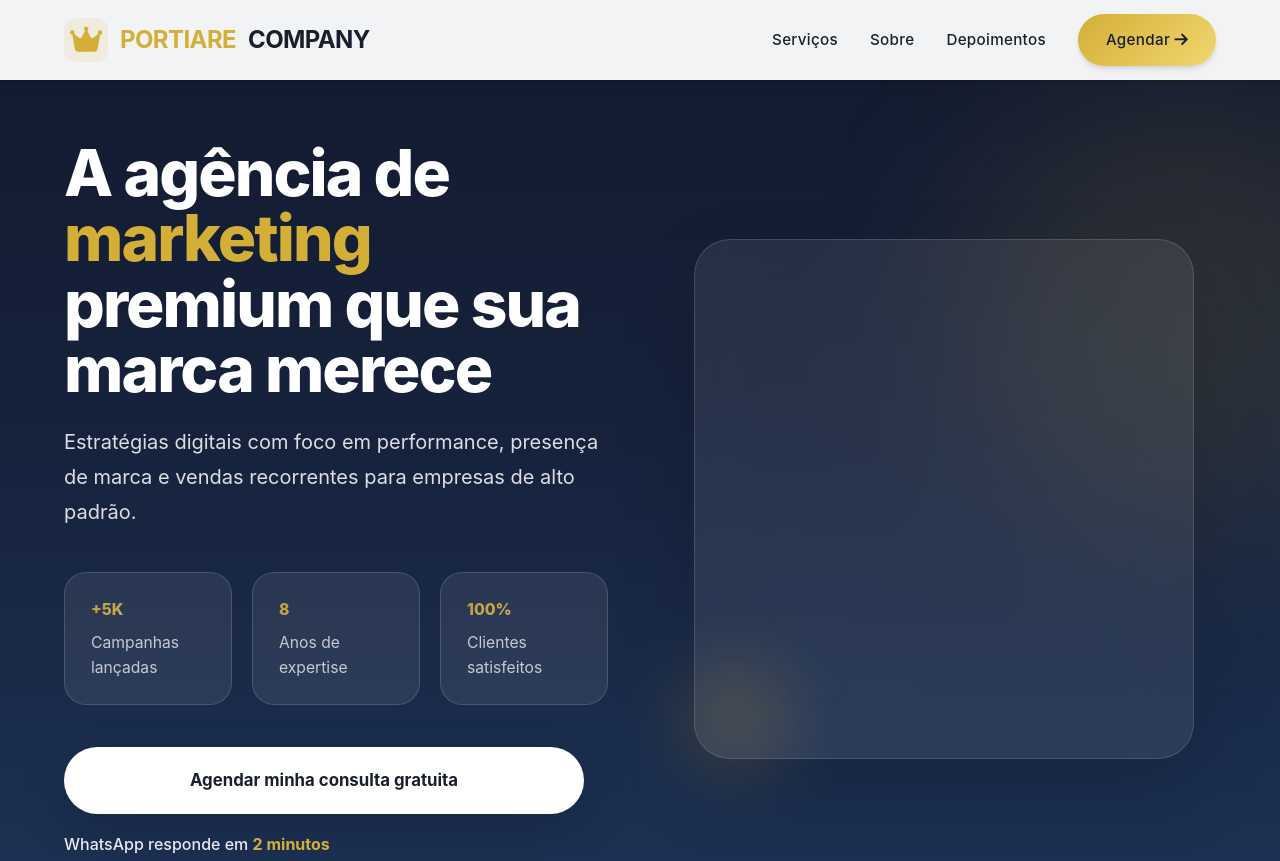
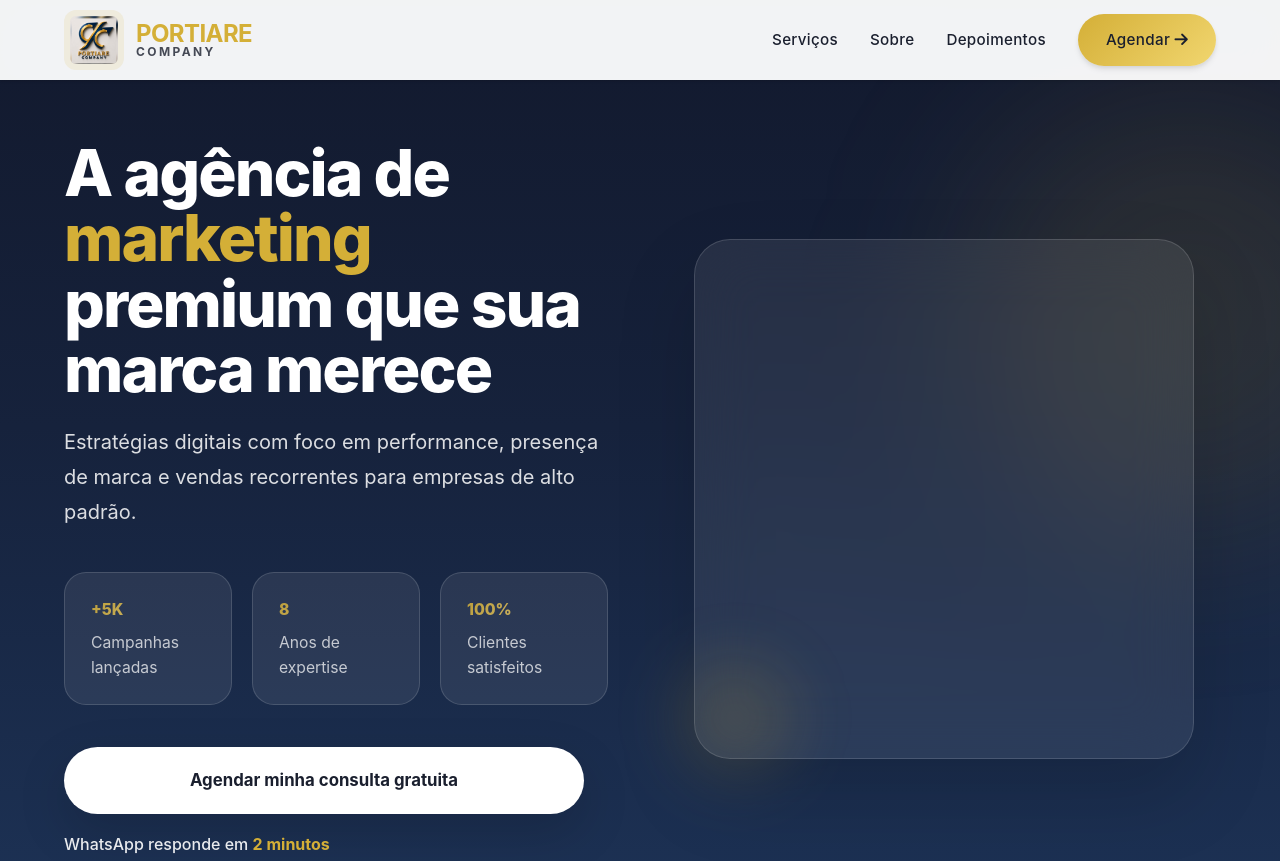
Before and after one commit to jazielesdra01/Portiare-Company, a plain HTML site: page index.html in a window 1280 px wide. Shown: the top 861 px of the page. Drawn offline with Linux system fonts and the light colour scheme; some icons are missing.

Commit message:
p1
Co-authored-by: Copilot <copilot@github.com>

```diff
--- a/assets/css/style.css
+++ b/assets/css/style.css
@@ -88,7 +88,7 @@ body {
 }
 
 .logo i {
-    font-size: 1.8rem;
+    font-size: 1.6rem;
     color: var(--gold);
     background: rgba(212,175,55,0.12);
     width: 44px;
@@ -97,6 +97,39 @@ body {
     display: flex;
     align-items: center;
     justify-content: center;
+}
+
+.logo-mark {
+    display: flex;
+    align-items: center;
+    gap: 10px;
+}
+
+.logo-image {
+    width: 44px;
+    height: 44px;
+    object-fit: contain;
+    border-radius: 12px;
+    background: rgba(212,175,55,0.12);
+    padding: 6px;
+}
+
+.logo-text {
+    display: flex;
+    flex-direction: column;
+    line-height: 1;
+}
+
+.logo-text span {
+    font-size: 0.75rem;
+    letter-spacing: 0.2em;
+    text-transform: uppercase;
+    opacity: 0.8;
+}
+
+.logo-image-large {
+    width: 60px;
+    height: 60px;
 }
 
 .nav-desktop {
--- a/index.html
+++ b/index.html
@@ -14,9 +14,13 @@
     <header class="header">
         <div class="header-container">
             <div class="logo">
-                <i class="fas fa-crown"></i>
-                <strong>PORTIARE</strong>
-                <span>COMPANY</span>
+                <div class="logo-mark">
+                    <img src="assets/img/file.png" alt="Logotipo Portiare" class="logo-image logo-image-large">
+                </div>
+                <div class="logo-text">
+                    <strong>PORTIARE</strong>
+                    <span>COMPANY</span>
+                </div>
             </div>
             <nav class="nav-desktop">
                 <a href="#servicos">Serviços</a>
@@ -182,6 +186,7 @@
                         </div>
                         <select id="servico">
                             <option value="">Serviço desejado</option>
+                            <option value="pacote-completo">Pacote Completo</option>
                             <option value="estrategia">Estratégia Digital</option>
                             <option value="branding">Branding</option>
                             <option value="trafego">Tráfego Pago</option>
```
Also changed, not shown: assets/img/file.png (added).
